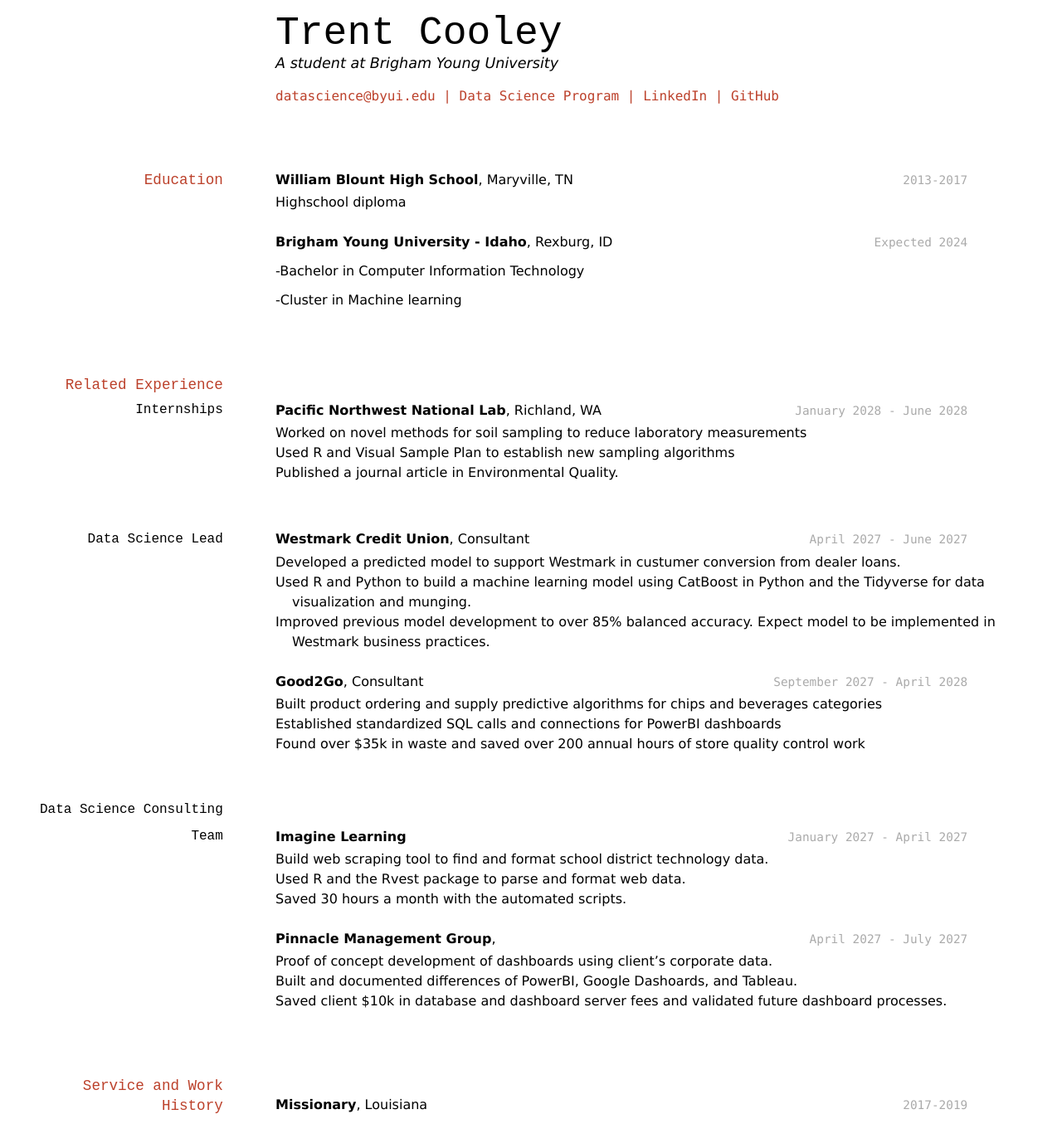
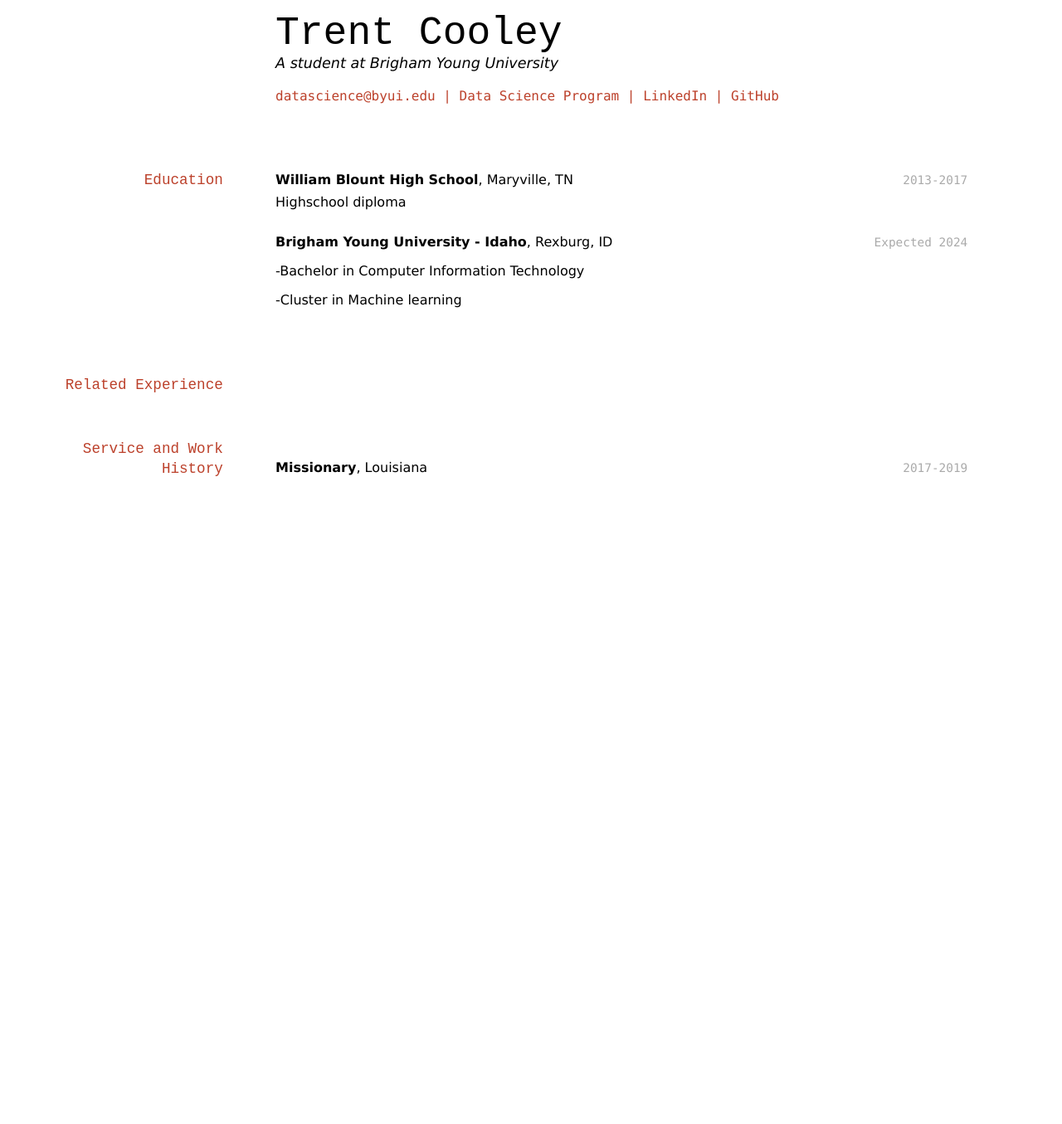
Before and after one commit to TrentCooley/Cooley-Resume, a Jekyll site: the page built from docs/index.md, in a window 1280 px wide. Shown: the whole page at 83% size. Built offline with Jekyll 4.4.1, drawn with Linux system fonts in a browser that asks for light colours; after the commit the page ends 900 px from its top, so only the background shows below that.

Commit message:
Update index.md

```diff
--- a/docs/index.md
+++ b/docs/index.md
@@ -31,48 +31,6 @@ __Brigham Young University - Idaho__, Rexburg, ID
 
 ## Related Experience
 
-### Internships
-
-<!-- ADD SOME REAL INTERNSHIPS if you have done any :0 -->
-
-`January 2028 - June 2028`
-__Pacific Northwest National Lab__, Richland, WA
-
-- Worked on novel methods for soil sampling to reduce laboratory measurements
-- Used R and Visual Sample Plan to establish new sampling algorithms
-- Published a journal article in Environmental Quality.
-
-### Data Science Lead
-
-`April 2027 - June 2027`
-__Westmark Credit Union__, Consultant
-
-- Developed a predicted model to support Westmark in custumer conversion from dealer loans.
-- Used R and Python to build a machine learning model using CatBoost in Python and the Tidyverse for data visualization and munging.
-- Improved previous model development to over 85% balanced accuracy. Expect model to be implemented in Westmark business practices.
-
-`September 2027 - April 2028`
-__Good2Go__, Consultant
-
-- Built product ordering and supply predictive algorithms for chips and beverages categories
-- Established standardized SQL calls and connections for PowerBI dashboards
-- Found over $35k in waste and saved over 200 annual hours of store quality control work
-
-### Data Science Consulting Team
-
-`January 2027 - April 2027`
-__Imagine Learning__
-
-- Build web scraping tool to find and format school district technology data.
-- Used R and the Rvest package to parse and format web data.
-- Saved 30 hours a month with the automated scripts.
-
-`April 2027 - July 2027`
-__Pinnacle Management Group__,
-
-- Proof of concept development of dashboards using client's corporate data.
-- Built and documented differences of PowerBI, Google Dashoards, and Tableau.
-- Saved client $10k in database and dashboard server fees and validated future dashboard processes.
 
 
 ## Service and Work History
```
